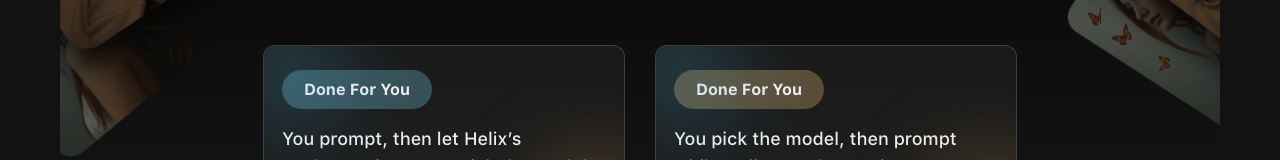
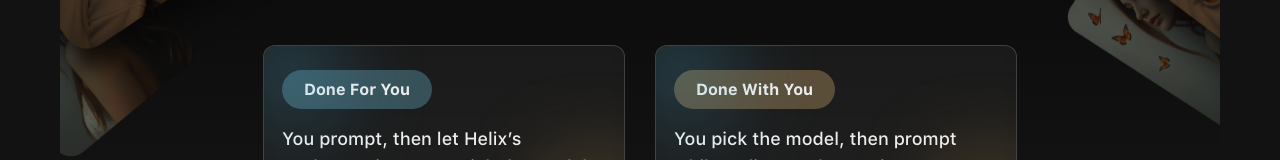
Before and after one commit to maheshBavishi/runhelix-webv3, a Next.js app: page / in a window 1280 px wide. Shown: the part 1853-2013 px from the top of the page. Built offline with nearby package versions, Linux system fonts and the light colour scheme; no server answers; the database is empty.

Commit message:
styles:content change

```diff
--- a/src/routes/home/simpleInterface/index.js
+++ b/src/routes/home/simpleInterface/index.js
@@ -90,7 +90,7 @@ export default function SimpleInterface() {
                     </motion.div>
 
                     <motion.div className={styles.items} variants={fadeUp3D}>
-                        <button>Done For You</button>
+                        <button>Done With You</button>
                         <p>
                             You pick the model, then prompt
                             while Helix’s Orchestration Layer
```
